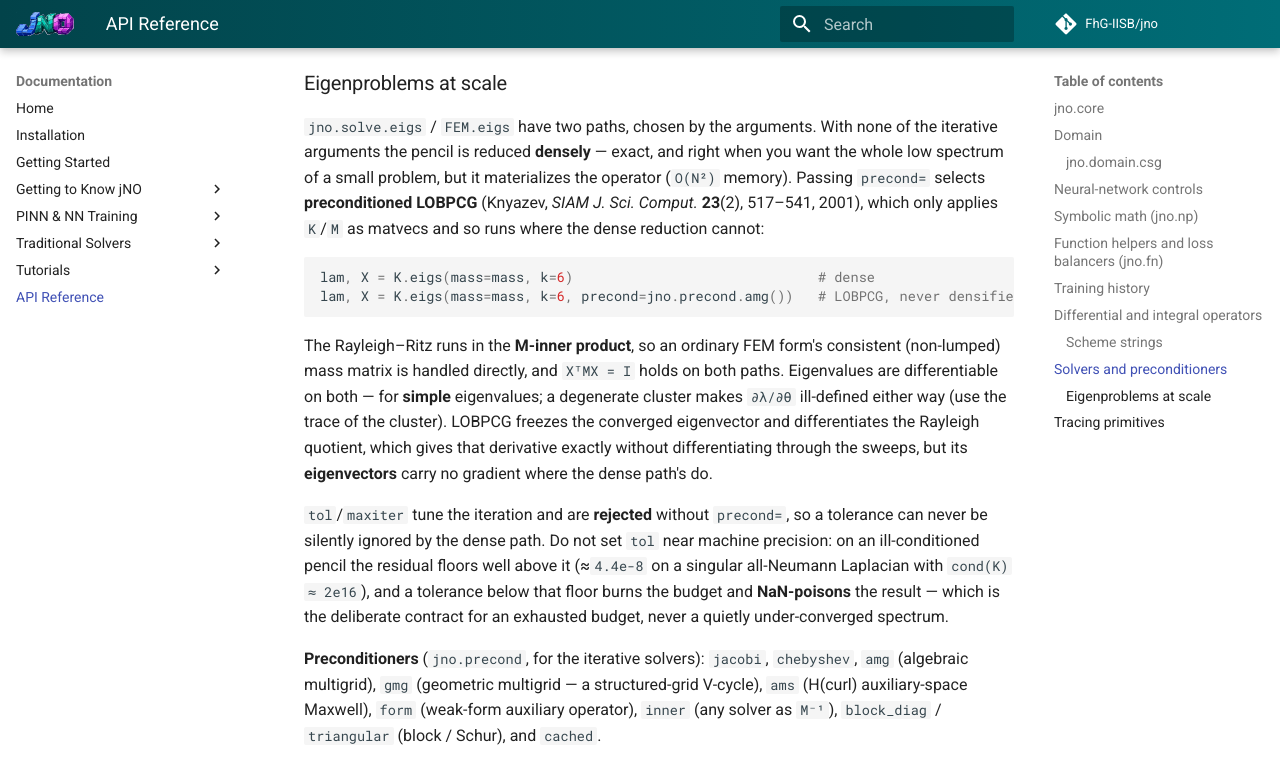
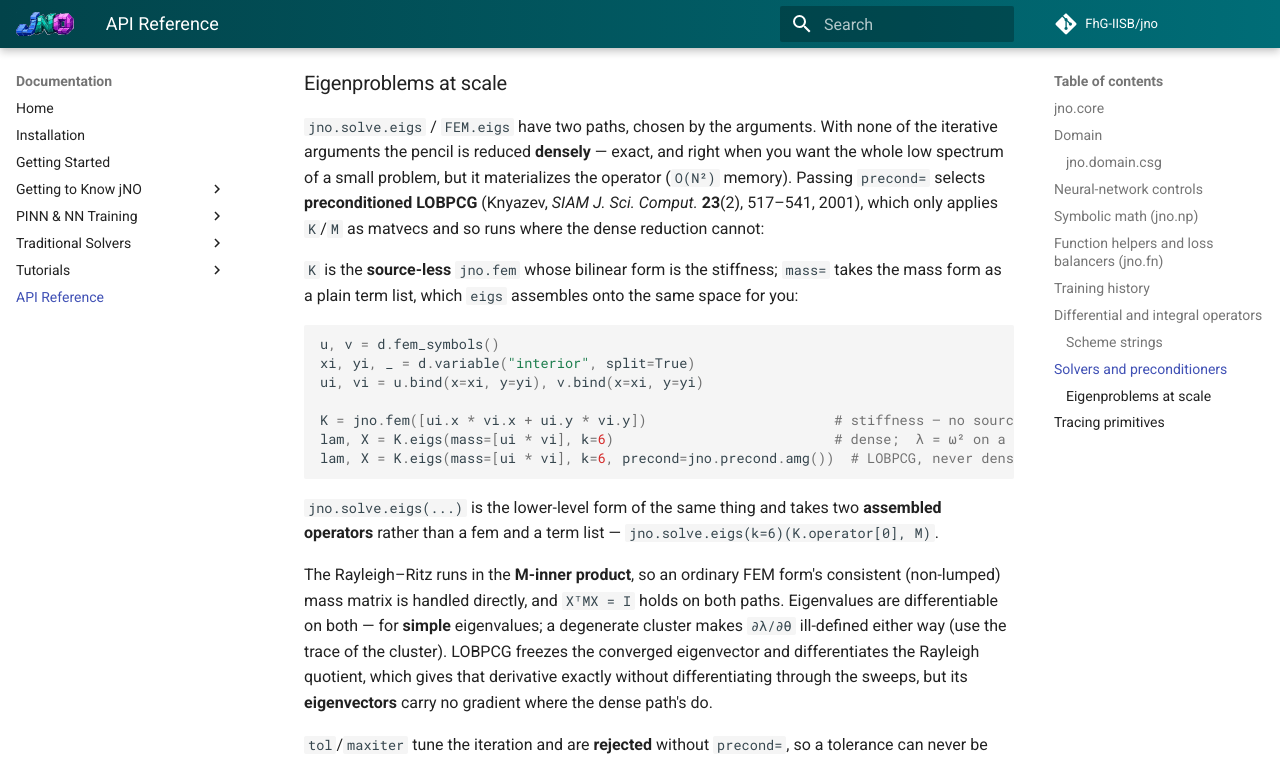
Before and after one commit to FhG-IISB/jNO, an MkDocs documentation site: the page built from docs/API.md, in a window 1280 px wide and 900 px high, scrolled down 4249 px, cut to the strip 0-760 px from the top of the window. Built offline with MkDocs 1.6.1 and Material for MkDocs 9.7.7, drawn with Linux system fonts in a browser that asks for light colours; comment, search, counter and statistics services are not loaded.

Commit message:
docs(api): define K and mass in the eigs example
The block used `K.eigs(mass=mass, ...)` against two names introduced nowhere on the
page, so it read as though `K` were a matrix. It is the source-less jno.fem whose
form is the stiffness, and `mass=` is a term list eigs assembles itself. Spell both
out, and point at jno.solve.eigs as the operator-level form of the same call.

````diff
--- a/docs/API.md
+++ b/docs/API.md
@@ -197,10 +197,21 @@ a small problem, but it materializes the operator (`O(N²)` memory). Passing `pr
 **preconditioned LOBPCG** (Knyazev, *SIAM J. Sci. Comput.* **23**(2), 517–541, 2001), which only applies
 `K`/`M` as matvecs and so runs where the dense reduction cannot:
 
+`K` is the **source-less** `jno.fem` whose bilinear form is the stiffness; `mass=` takes the mass form
+as a plain term list, which `eigs` assembles onto the same space for you:
+
 ```python
-lam, X = K.eigs(mass=mass, k=6)                              # dense
-lam, X = K.eigs(mass=mass, k=6, precond=jno.precond.amg())   # LOBPCG, never densified
+u, v = d.fem_symbols()
+xi, yi, _ = d.variable("interior", split=True)
+ui, vi = u.bind(x=xi, y=yi), v.bind(x=xi, y=yi)
+
+K = jno.fem([ui.x * vi.x + ui.y * vi.y])                       # stiffness — no source term
+lam, X = K.eigs(mass=[ui * vi], k=6)                           # dense;  λ = ω² on a Neumann box
+lam, X = K.eigs(mass=[ui * vi], k=6, precond=jno.precond.amg())  # LOBPCG, never densified
 ```
+
+`jno.solve.eigs(...)` is the lower-level form of the same thing and takes two **assembled operators**
+rather than a fem and a term list — `jno.solve.eigs(k=6)(K.operator[0], M)`.
 
 The Rayleigh–Ritz runs in the **M-inner product**, so an ordinary FEM form's consistent (non-lumped)
 mass matrix is handled directly, and `XᵀMX = I` holds on both paths. Eigenvalues are differentiable on
````
